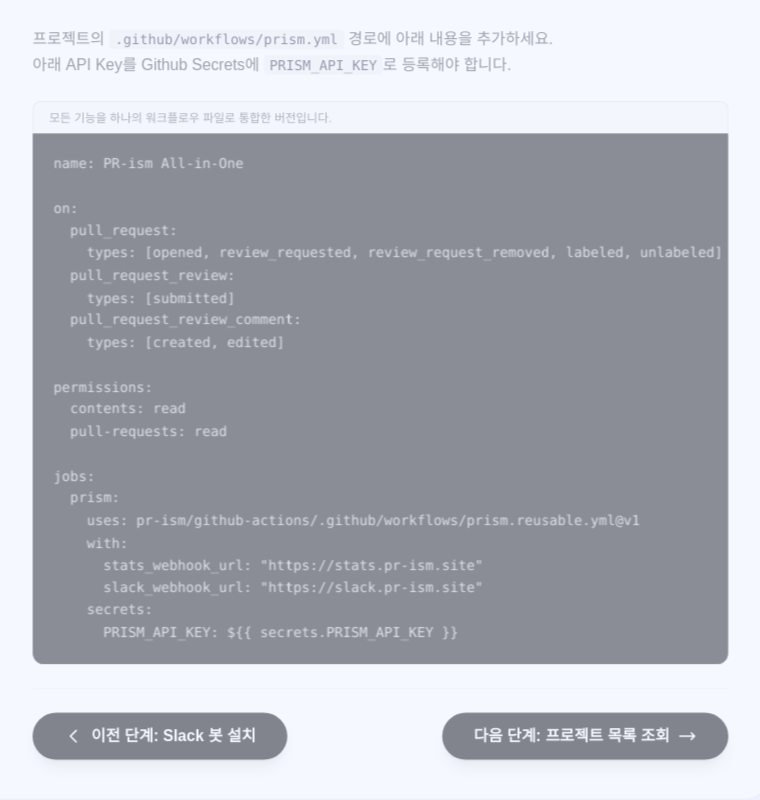
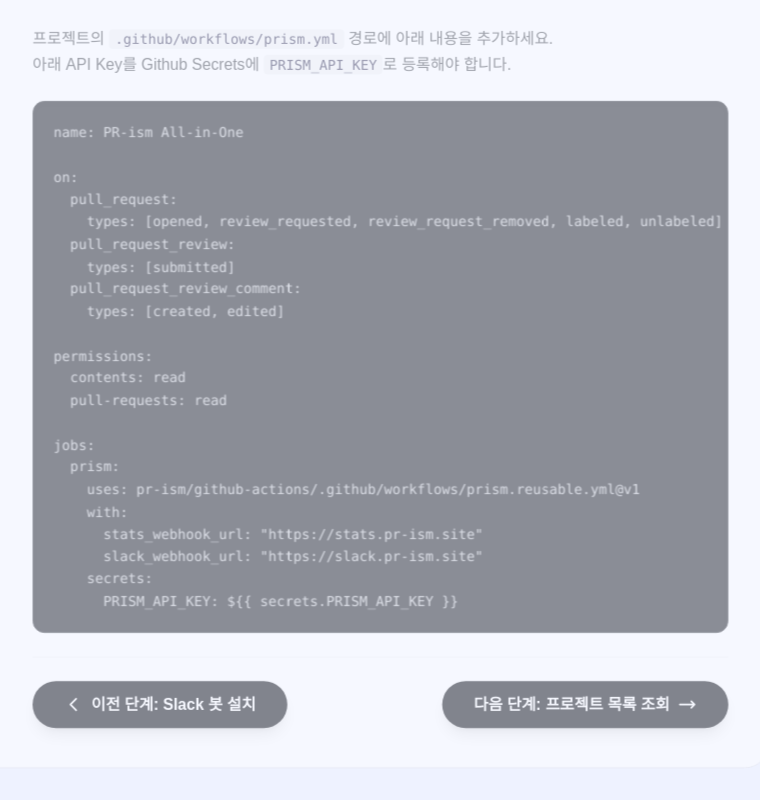
Before and after one commit to pr-ism/client, a Next.js app: page /setup in a window 1280 px wide. Shown: the part 1546-2346 px from the top of the page, without its empty margins (287-1047 px from the left). Built offline with nearby package versions, Linux system fonts and the light colour scheme; a web font is replaced by a local one.

Commit message:
불필요한 setup 페이지 문구 삭제

```diff
--- a/components/SetupFlow.tsx
+++ b/components/SetupFlow.tsx
@@ -6,7 +6,6 @@
 const githubWorkflow = {
   filename: 'prism.yml',
   src: '/workflows/prism.yml',
-  description: '모든 기능을 하나의 워크플로우 파일로 통합한 버전입니다.',
 };
 
 
@@ -776,9 +775,6 @@
             )}
 
             <div>
-              <p className="text-xs text-slate-500 bg-slate-50 border border-slate-200 border-b-0 rounded-t-lg px-4 py-2">
-                {githubWorkflow.description}
-              </p>
               <div className="relative group">
                 <div className="absolute top-3 right-3 opacity-100 sm:opacity-0 sm:group-hover:opacity-100 transition-opacity z-10 flex flex-col items-end gap-1">
                   <button
@@ -794,7 +790,7 @@
                     </span>
                   )}
                 </div>
-                <pre className="bg-[#1E293B] text-slate-300 p-5 rounded-t-none rounded-b-xl overflow-x-auto text-sm leading-relaxed shadow-inner code-block border border-slate-700 border-t-0">
+                <pre className="bg-[#1E293B] text-slate-300 p-5 rounded-xl overflow-x-auto text-sm leading-relaxed shadow-inner code-block border border-slate-700">
                   <code>{currentGithubCode}</code>
                 </pre>
               </div>
```
Also changed, not shown: 1 other file (tests, documents, lock files or other folders).
